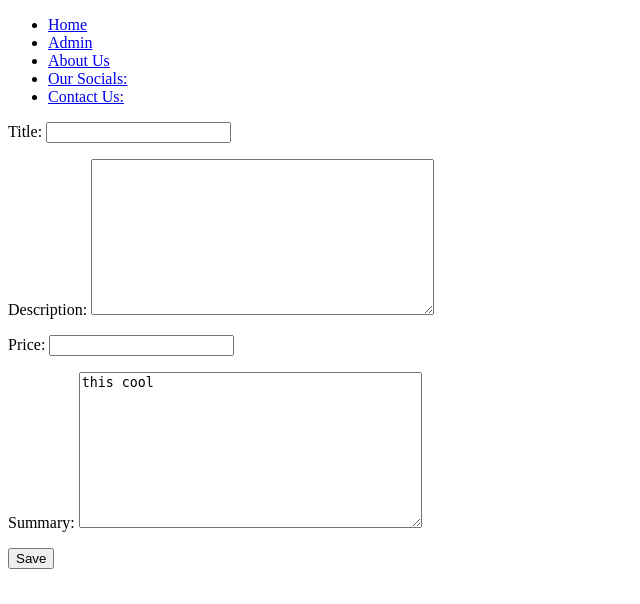
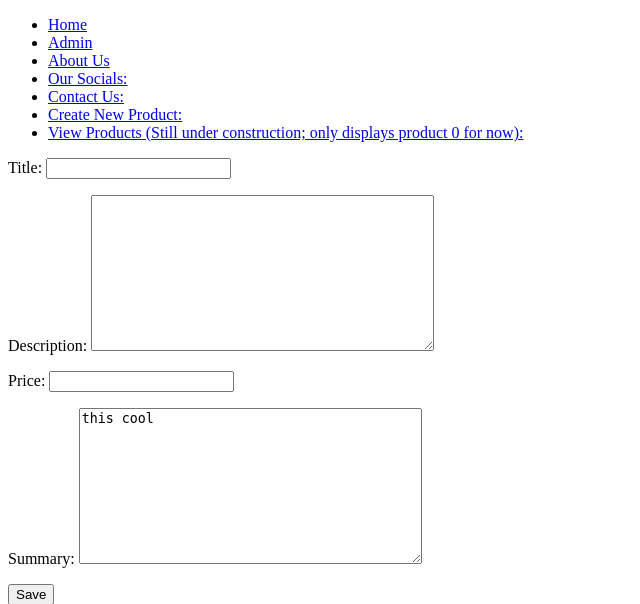
Before and after one commit to msarar/django, a Django app: page /create/ in a window 1280 px wide. Shown: the top 604 px of the page, without its empty margins (0-640 px from the left). Run offline with Django 3.2, Linux system fonts and the light colour scheme.

Commit message:
added create product and view product to navbar

```diff
--- a/templates/navbar.html
+++ b/templates/navbar.html
@@ -15,5 +15,11 @@
     <li>
       <a href="/contact">Contact Us:</a>
     </li>
+    <li>
+      <a href="/create">Create New Product:</a>
+    </li>
+    <li>
+      <a href="/product">View Products (Still under construction; only displays product 0 for now):</a>
+    </li>
   </ul>
 </nav>
```
